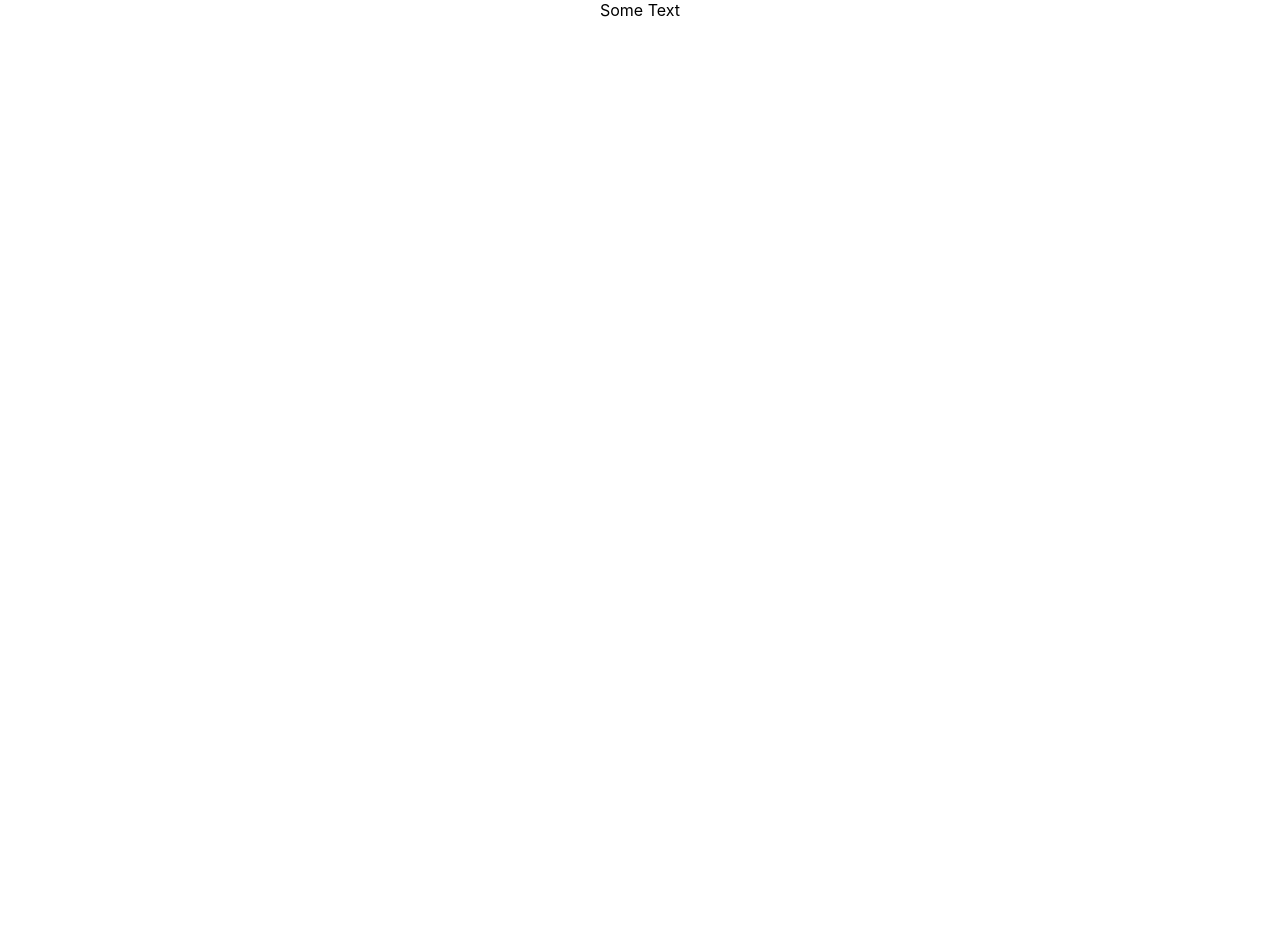
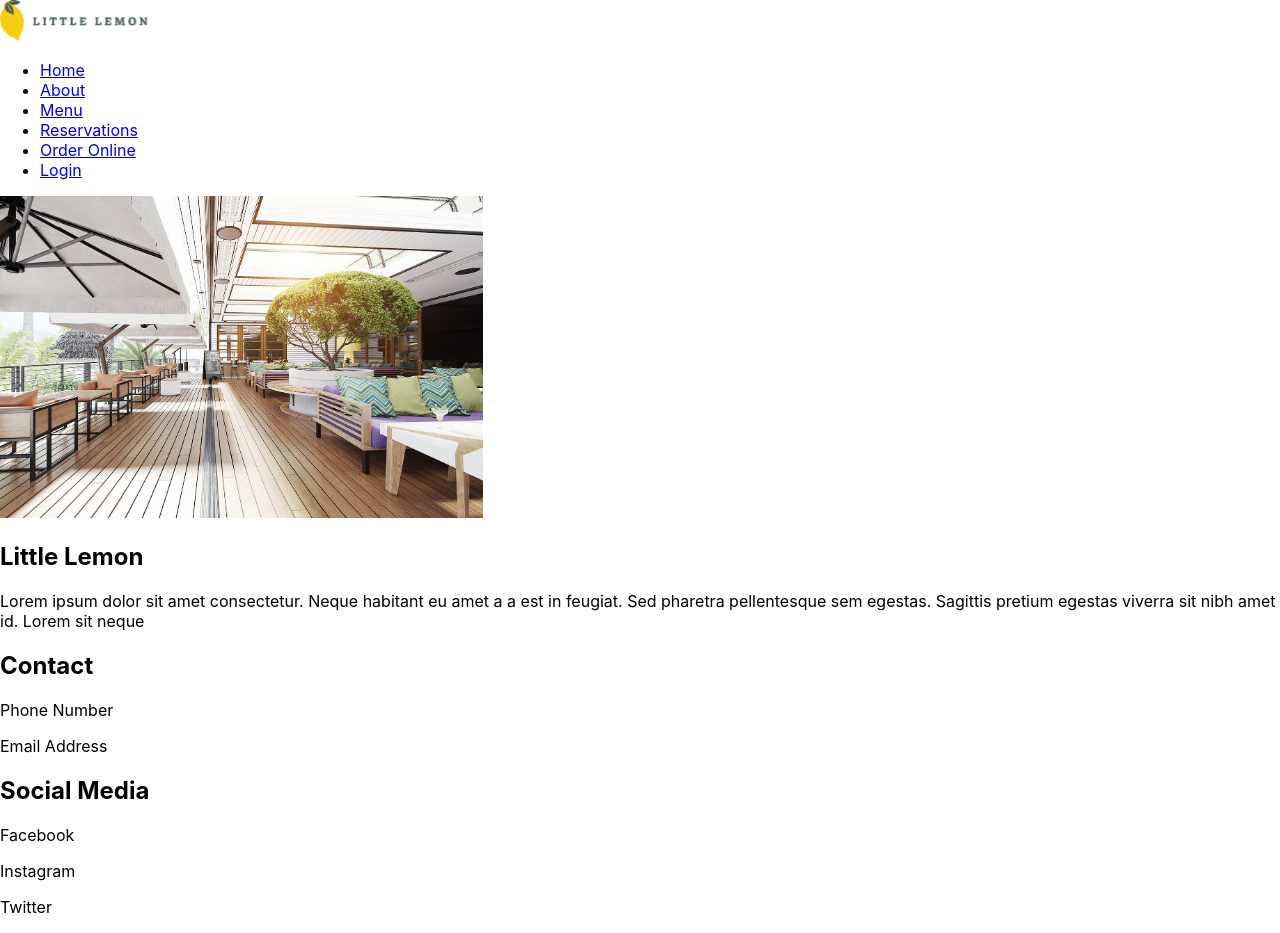
Before and after one commit to vasapon455/meta-frontend-capstone, a React (Create React App) app: page / in a window 1280 px wide. Before the commit the page ends 800 px from the top, so only its background shows below. Built offline with nearby package versions, Linux system fonts and the light colour scheme.

Commit message:
Create Components

```diff
--- a/src/App.js
+++ b/src/App.js
@@ -1,7 +1,18 @@
 import "./App.css";
+import Header from "./components/Header";
+import Nav from "./components/Nav";
+import Main from "./components/Main";
+import Footer from "./components/Footer";
 
 function App() {
-  return <div className="App">Some Text</div>;
+  return (
+    <>
+      <Nav />
+      <Header />
+      <Main />
+      <Footer />
+    </>
+  );
 }
 
 export default App;
--- /dev/null
+++ b/src/components/Footer.js
@@ -0,0 +1,33 @@
+export default function Footer() {
+  return (
+    <footer>
+      <img
+        src="assets/restaurant.jpg"
+        width="auto"
+        height="322.14"
+        alt="restaurant"
+      ></img>
+      <div>
+        <h2>Little Lemon</h2>
+        <p>
+          Lorem ipsum dolor sit amet consectetur. Neque habitant eu amet a a est
+          in feugiat. Sed pharetra pellentesque sem egestas. Sagittis pretium
+          egestas viverra sit nibh amet id. Lorem sit neque{" "}
+        </p>
+      </div>
+
+      <div>
+        <h2>Contact</h2>
+        <p>Phone Number</p>
+        <p>Email Address</p>
+      </div>
+
+      <div>
+        <h2>Social Media</h2>
+        <p>Facebook</p>
+        <p>Instagram</p>
+        <p>Twitter</p>
+      </div>
+    </footer>
+  );
+}
--- /dev/null
+++ b/src/components/Header.js
@@ -0,0 +1,3 @@
+export default function Header() {
+  return <></>;
+}
--- /dev/null
+++ b/src/components/Main.js
@@ -0,0 +1,3 @@
+export default function Main() {
+  return <></>;
+}
--- /dev/null
+++ b/src/components/Nav.js
@@ -0,0 +1,27 @@
+export default function Nav() {
+  return (
+    <nav>
+      <img src="assets/Logo.svg" alt="logo"></img>
+      <ul>
+        <li>
+          <a href="#Home">Home</a>
+        </li>
+        <li>
+          <a href="#About">About</a>
+        </li>
+        <li>
+          <a href="#Menu">Menu</a>
+        </li>
+        <li>
+          <a href="#Reservations">Reservations</a>
+        </li>
+        <li>
+          <a href="#order-online">Order Online</a>
+        </li>
+        <li>
+          <a href="#login">Login</a>
+        </li>
+      </ul>
+    </nav>
+  );
+}
```
